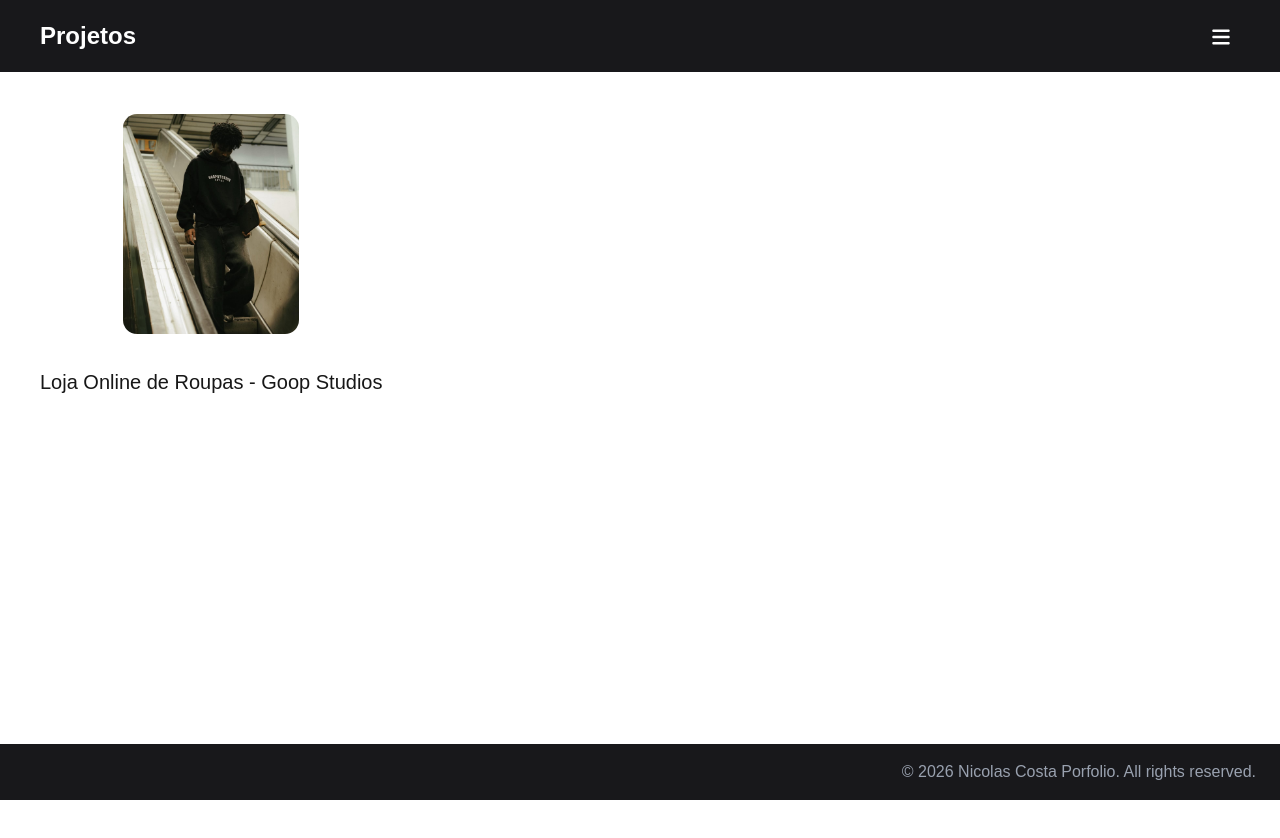
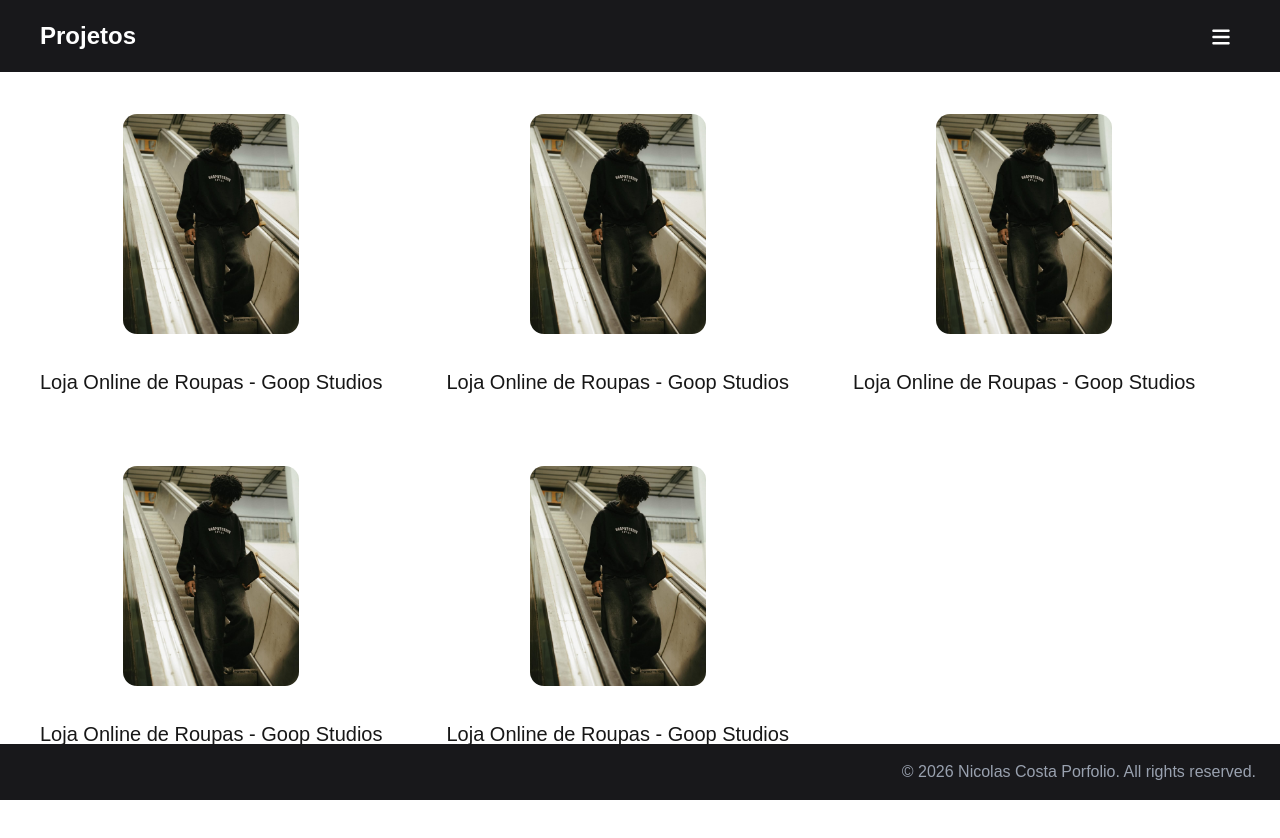
Before and after one commit to nitoWeb/portfolio, a Next.js app in the folder portfolio/: page /projetos in a window 1280 px wide. Shown: the top 838 px of the page. Before the commit the page ends 800 px from the top, so only its background shows below. Built offline with nearby package versions, Linux system fonts and the light colour scheme; a web font is replaced by a local one.

Commit message:
mudando estilos do contatos.tsx

```diff
--- a/portfolio/src/app/contatos/page.tsx
+++ b/portfolio/src/app/contatos/page.tsx
@@ -1,24 +1,43 @@
+"use client"
 import { FontAwesomeIcon } from "@fortawesome/react-fontawesome"
 import { faInstagram, faGithub,faDiscord, faLinkedinIn } from "@fortawesome/free-brands-svg-icons"
+import { faArrowLeft } from "@fortawesome/free-solid-svg-icons"
+import { useRouter } from "next/navigation"
 export default function contatos(){
+    const router = useRouter();
+
+
     return(
-        <div className='w-full h-full'>
-          <ul >
-          <li className="flex items-center space-x-4">
-          <a href="https://www.instagram.com/nito.web" className="text-blue-400" target="_blank" rel="noopener noreferrer">
-          <FontAwesomeIcon icon={faInstagram} style={{ color: 'white', height: '36px' }} className="text-white text-xl" />
-          </a>
-          <a href="https://github.com/nitoWeb" className="text-slate-400" target="_blank" rel="noopener noreferrer">
-          <FontAwesomeIcon icon={faGithub} style={{ color: 'white', height: '36px' }} className="text-white text-xl" />
-          </a>
-          <a href="https://www.linkedin.com/in/nicolas-costa-7080832b0/" className="text-blue-400" target="_blank" rel="noopener noreferrer">
-          <FontAwesomeIcon icon={faLinkedinIn} style={{ color: 'white', height: '36px' }} className="text-white text-xl" />
-          </a>
-          <a href="https://discord.com/users/526434220315246621" className="text-blue-400" target="_blank" rel="noopener noreferrer">
-          <FontAwesomeIcon icon={faDiscord} style={{ color: 'white', height: '36px' }} className="text-white text-xl" />
-          </a>
-          </li>
-        </ul>
+
+
+
+
+        <div className='w-full h-160'>
+            <button onClick={() => router.push('/') } className="m-3"><FontAwesomeIcon className="hover:bg-zinc-500 p-2 transition-all duration-300 ease-out cursor-pointer" icon={faArrowLeft} style={{color:'white', height:'40px', width:'40px'}}/></button>
+            <ul className="flex h-200 justify-center items-center gap-20 ">
+                <li  className="flex items-center space-x-4">
+                    <a href="https://www.instagram.com/nito.web" className="text-blue-400 transition-all duration-300 hover:bg-zinc-500 hover:rounded-2xl p-4" target="_blank" rel="noopener noreferrer">
+                        <FontAwesomeIcon id={`item-1`} icon={faInstagram} style={{ color: 'white', height: '130px', width:'120px' }} className="text-white text-xl" />
+                    </a>
+                </li>
+                <li className="flex items-center space-x-4">
+                    <a href="https://github.com/nitoWeb" className="text-slate-400 transition-all duration-300 hover:bg-zinc-500 hover:rounded-2xl p-4" target="_blank" rel="noopener noreferrer">
+                        <FontAwesomeIcon icon={faGithub} style={{ color: 'white', height: '130px', width:'120px' }} className="text-white text-xl" />
+                    </a>
+                </li>
+                <li className="flex items-center space-x-4">
+                    <a href="https://www.linkedin.com/in/nicolas-costa-7080832b0/" className="text-blue-400 transition-all duration-300 hover:bg-zinc-500 hover:rounded-2xl p-4" target="_blank" rel="noopener noreferrer">
+                        <FontAwesomeIcon icon={faLinkedinIn} style={{ color: 'white', height: '130px', width:'120px' }} className="text-white text-xl" />
+                    </a>
+                </li>
+                <li className="flex items-center space-x-4">
+                    <a href="https://discord.com/users/526434220315246621" className="text-blue-400 transition-all duration-300 hover:bg-zinc-500 hover:rounded-2xl p-4" target="_blank" rel="noopener noreferrer">
+                        <FontAwesomeIcon icon={faDiscord} style={{ color: 'blue', height: '130px', width:'120px' }} className="text-white text-xl" />
+                    </a>
+                </li>
+
+
+            </ul>
         </div>
     )
 }
--- a/portfolio/src/app/projetos/page.tsx
+++ b/portfolio/src/app/projetos/page.tsx
@@ -56,8 +56,36 @@
             {/*<li className="hover:bg-slate-600 hover:border-b-1 transition duration-300 rounded-full p-2 text-center filter text-2xl ease-in-out"><a href=""> Em desenvolvimento... </a></li>*/}
         </ul>
       </aside>
-      <main id='projetos' className='h-max m-6 flex flex-row flex-wrap'>
-        <ul className='flex h-min gap-8 '>
+      <main id='projetos' className='h-200 m-6 flex'>
+        <ul className='flex flex-wrap h-min gap-8 '>
+          <li className='relative flex h-80 rounded-full'>
+            <Link className="flex flex-col w-full gap-8 text-xl h-80 p-4 items-center cursor-default border-b border-b-transparent transition-all duration-300 hover:ease-out hover:border-white hover:bg-zinc-700 hover:rounded-none" href={"https://sitegoop01.vercel.app/"} >
+             <nav className='flex gap-8'>
+              <Image src={goop} alt="goop" className='w-45 rounded-2xl border-2 border-white hover:cursor-pointer hover:opacity-[0.6] hover:ease-in-out transition duration-300' />
+             </nav>Loja Online de Roupas - Goop Studios
+             </Link>
+          </li>
+          <li className='relative flex h-80 rounded-full'>
+            <Link className="flex flex-col w-full gap-8 text-xl h-80 p-4 items-center cursor-default border-b border-b-transparent transition-all duration-300 ease-in-out hover:border-white hover:bg-zinc-700 hover:rounded-none" href={"https://sitegoop01.vercel.app/"} >
+             <nav className='flex gap-8'>
+              <Image src={goop} alt="goop" className='w-45 rounded-2xl border-2 border-white hover:cursor-pointer hover:opacity-[0.6] hover:ease-in-out transition duration-300' />
+             </nav>Loja Online de Roupas - Goop Studios
+             </Link>
+          </li>
+          <li className='relative flex h-80 rounded-full'>
+            <Link className="flex flex-col w-full gap-8 text-xl h-80 p-4 items-center cursor-default border-b border-b-transparent transition-all duration-300 ease-in-out hover:border-white hover:bg-zinc-700 hover:rounded-none" href={"https://sitegoop01.vercel.app/"} >
+             <nav className='flex gap-8'>
+              <Image src={goop} alt="goop" className='w-45 rounded-2xl border-2 border-white hover:cursor-pointer hover:opacity-[0.6] hover:ease-in-out transition duration-300' />
+             </nav>Loja Online de Roupas - Goop Studios
+             </Link>
+          </li>
+          <li className='relative flex h-80 rounded-full'>
+            <Link className="flex flex-col w-full gap-8 text-xl h-80 p-4 items-center cursor-default border-b border-b-transparent transition-all duration-300 ease-in-out hover:border-white hover:bg-zinc-700 hover:rounded-none" href={"https://sitegoop01.vercel.app/"} >
+             <nav className='flex gap-8'>
+              <Image src={goop} alt="goop" className='w-45 rounded-2xl border-2 border-white hover:cursor-pointer hover:opacity-[0.6] hover:ease-in-out transition duration-300' />
+             </nav>Loja Online de Roupas - Goop Studios
+             </Link>
+          </li>
           <li className='relative flex h-80 rounded-full'>
             <Link className="flex flex-col w-full gap-8 text-xl h-80 p-4 items-center cursor-default border-b border-b-transparent transition-all duration-300 ease-in-out hover:border-white hover:bg-zinc-700 hover:rounded-none" href={"https://sitegoop01.vercel.app/"} >
              <nav className='flex gap-8'>
```
